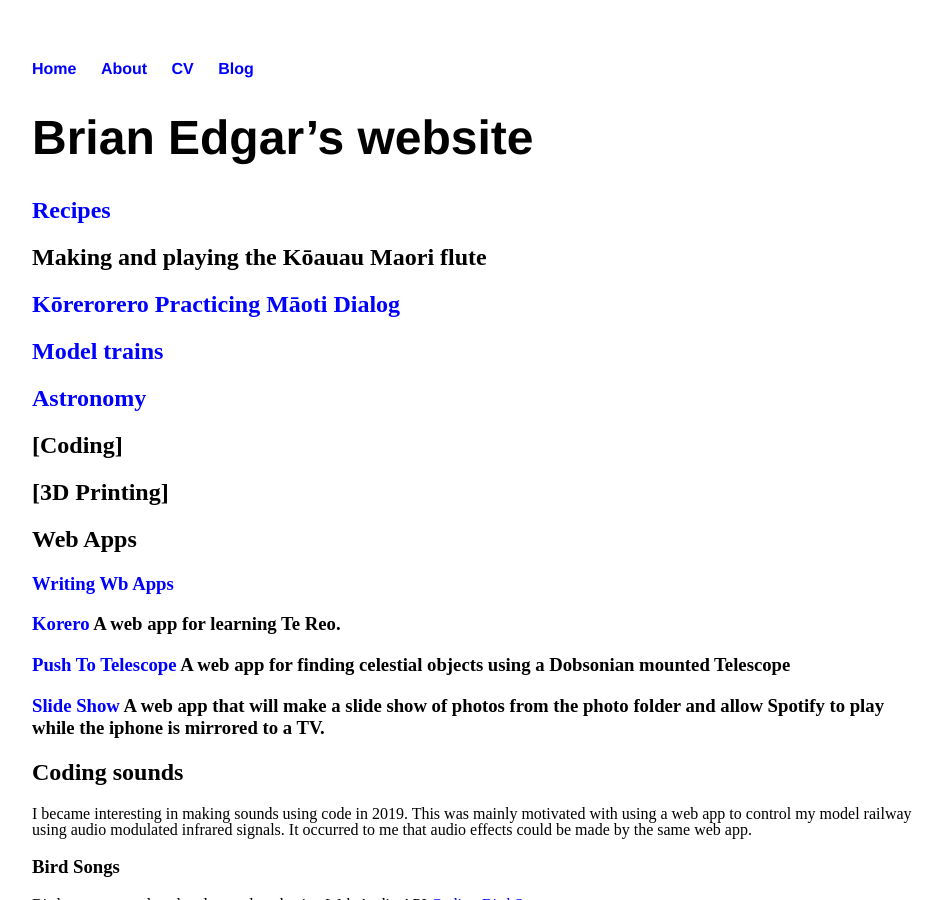
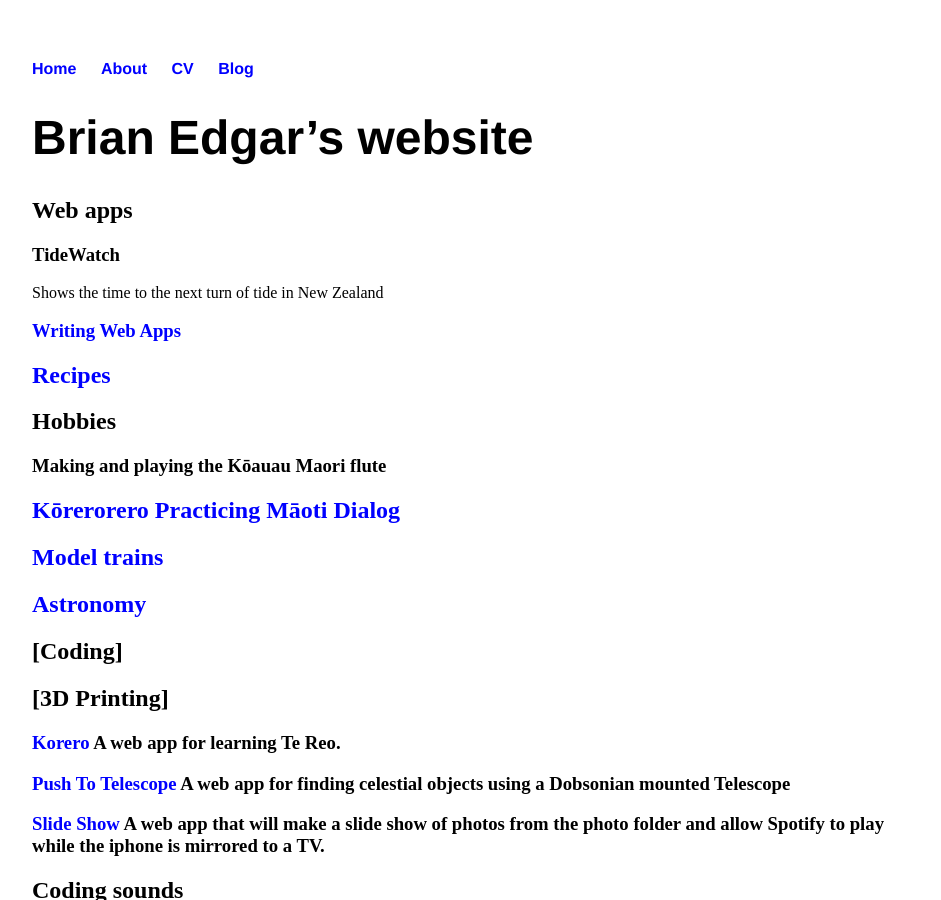
Before and after one commit to bwedgar/bwedgar.github.io, a Jekyll site: the page built from index.md, in a window 1280 px wide and 900 px high. Shown: the whole window, without its empty margins (160-1101 px from the left). Built offline with Jekyll 4.4.1, drawn with Linux system fonts in a browser that asks for light colours.

Commit message:
Update index.md

```diff
--- a/index.md
+++ b/index.md
@@ -4,15 +4,20 @@ layout: default
 ---
 # Brian Edgar's website
 
+## Web apps
+### TideWatch
+Shows the time to the next turn of tide in New Zealand
+### [Writing Web Apps](https://docs.google.com/document/d/1BBUimtgX2wfDuOsCWwzSZh5-G3OT0FzPS5Ma7bC-voI/edit)
+
 ## [Recipes](https://docs.google.com/document/d/19nNtaR_xp_MG-b3K9kYW71cirV3_J8QIyWHMLrbvAm4)
-## Making and playing the Kōauau Maori flute
+
+## Hobbies
+### Making and playing the Kōauau Maori flute
 ## [Kōrerorero Practicing Māoti Dialog](https://docs.google.com/document/d/1AZff5jEIcWi7IFc-HJU9gFHTOuygI-vG5p-KelxZLw8/edit)
 ## [Model trains](https://docs.google.com/document/d/1CMf-D7BTqSaPrX-zNM5NW-fj3gXzzieL29KG1VAukTA/edit)
 ## [Astronomy](https://docs.google.com/document/d/1BihO2OPz9CwZr7aTgf8UGeJc3O0hlyVQQqELNNL56bU/edit)
 ## [Coding]
 ## [3D Printing]
-## Web Apps
-### [Writing Wb Apps](https://docs.google.com/document/d/1BBUimtgX2wfDuOsCWwzSZh5-G3OT0FzPS5Ma7bC-voI/edit)
 ### [Korero](https://bwedgar.github.io/korero) A web app for learning Te Reo.
 ### [Push To Telescope](https://bwedgar.github.io/PushToTelescope) A web app for finding celestial objects using a Dobsonian mounted Telescope
 ### [Slide Show](https://bwedgar.github.io/slideshow) A web app that will make a slide show of photos from the photo folder and allow Spotify to play while the iphone is mirrored to a TV.
```
